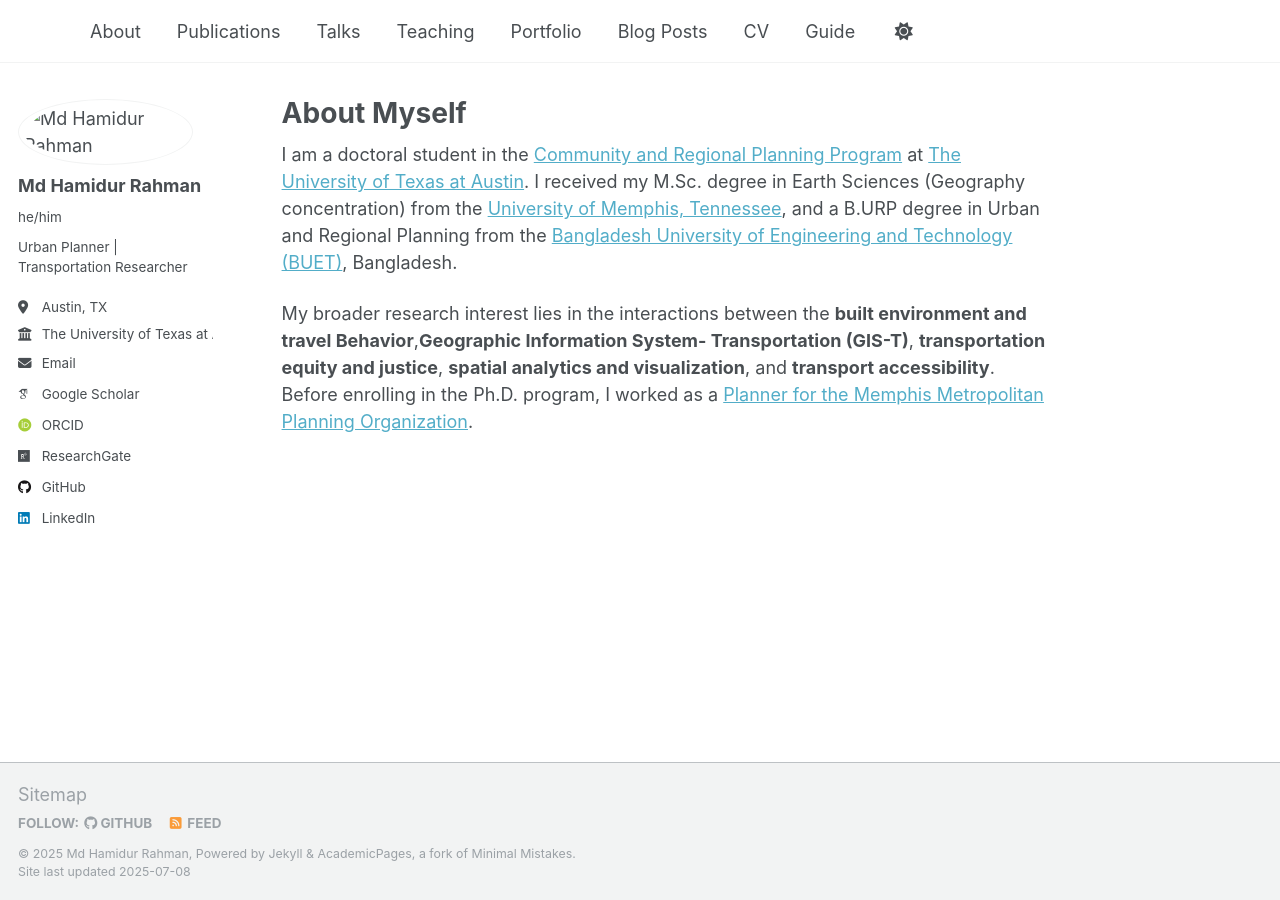
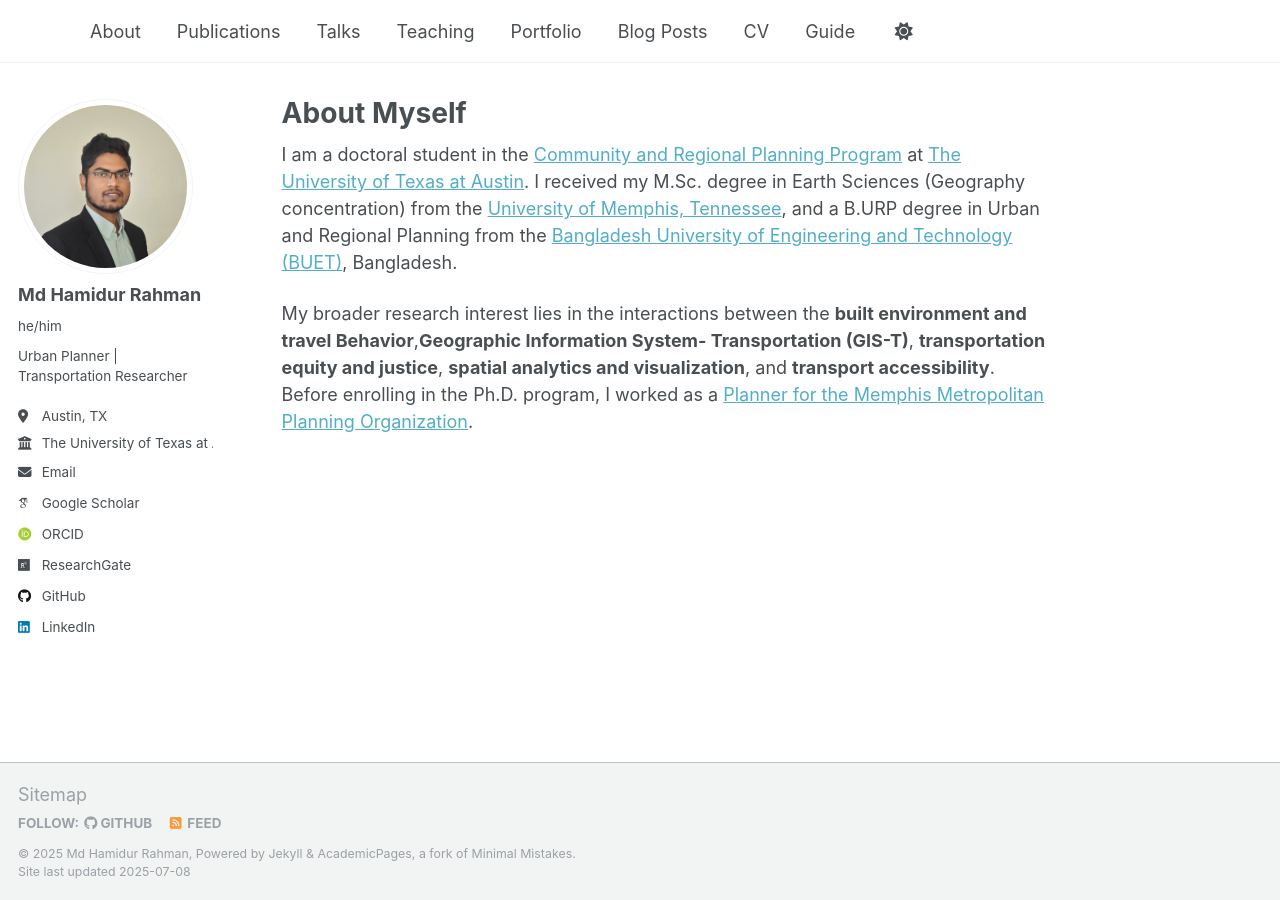
Before and after one commit to mdh-rahman/portfolio, a Jekyll site: the page built from _pages/about.md, in a window 1280 px wide. Built offline with Jekyll 4.4.1, drawn with Linux system fonts in a browser that asks for light colours; some web fonts are replaced; a script that is not in the unit is left out.

Commit message:
Update _config.yml

```diff
--- a/_config.yml
+++ b/_config.yml
@@ -14,7 +14,7 @@ repository               : "mdh-rahman/portfolio" #"academicpages/academicpages.
 #               Additional customization can be done by editing /_includes/author-profile.html
 author:
   # Biographic information
-  avatar           : "images/mdh-profile.jpg"
+  avatar           : "mdh-profile.jpg"
   name             : "Md Hamidur Rahman"
   pronouns         : "he/him"
   bio              : "Urban Planner | Transportation Researcher"
```
